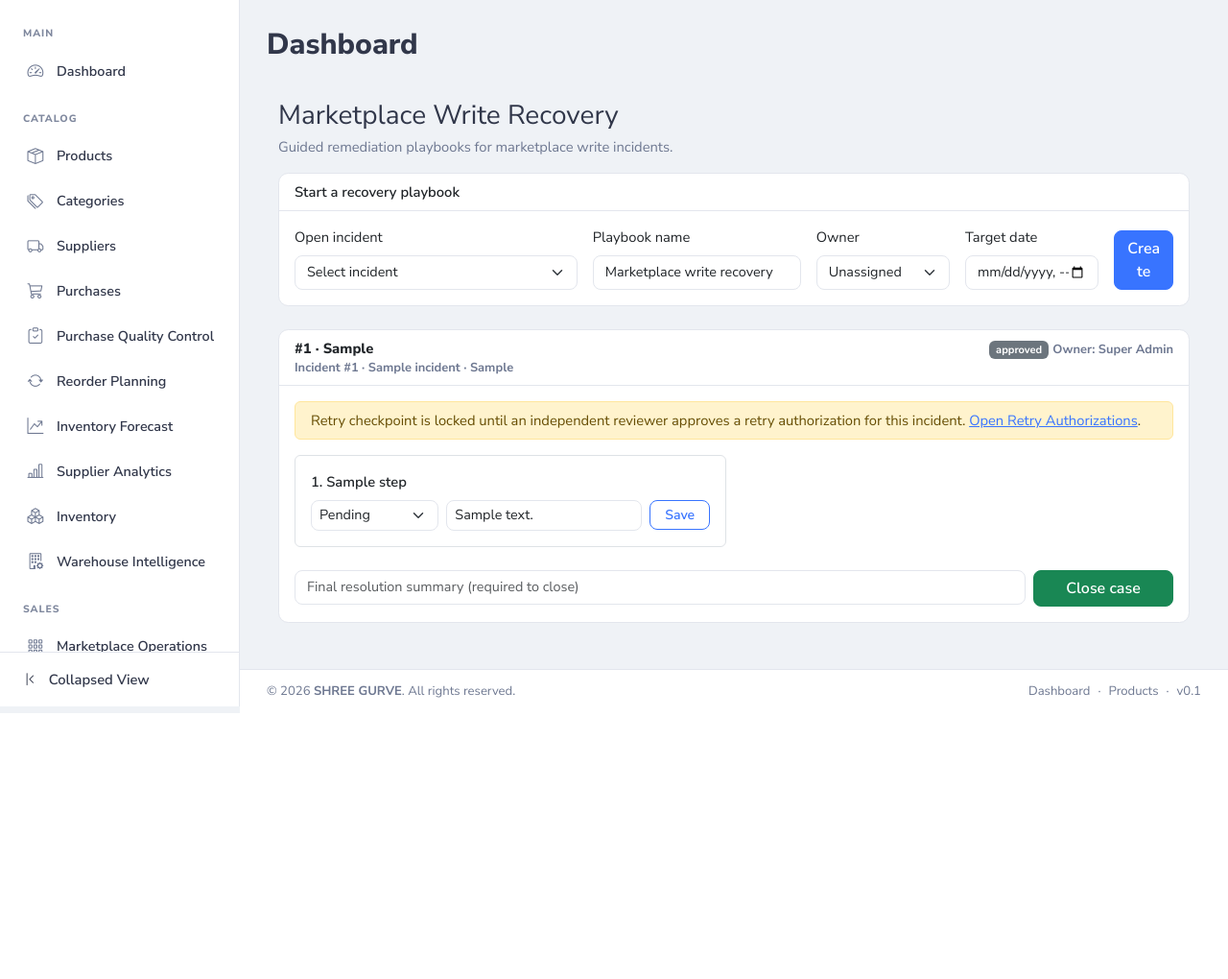
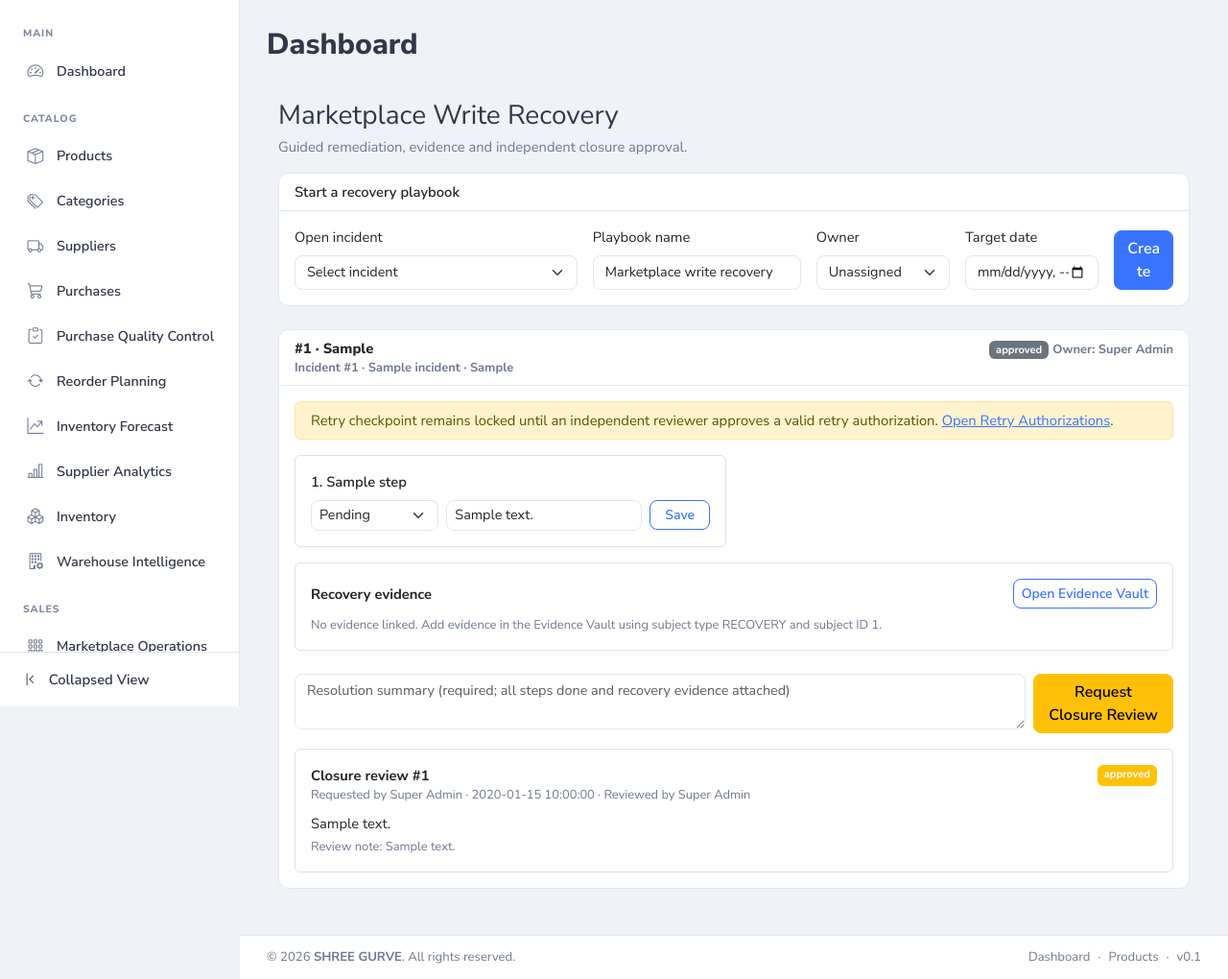
Before and after one commit to ShreeGurve/e-commerce-seller-automation, a Laravel app: page /marketplace-writes/recovery in a window 1280 px wide. Shown: the part 64-1084 px from the top of the page at 96% size. Before the commit the page ends 807 px from the top, so only its background shows below. Run offline with Laravel 12, Linux system fonts and the light colour scheme; a user stored in the database is signed in; data comes from the database, SQL or seed files in the repository; tables that the repository leaves empty hold one stand-in row (values such as "Sample post").

Commit message:
Marketplace Write Governance Audit Trail & Compliance Reporting

```diff
--- a/app/Http/Controllers/MarketplaceWriteRecoveryController.php
+++ b/app/Http/Controllers/MarketplaceWriteRecoveryController.php
@@ -10,11 +10,20 @@ class MarketplaceWriteRecoveryController extends Controller
 {
     public function index(Request $request, MarketplaceWriteRecoveryService $service)
     {
+        $businessId = (int) $request->user()->business_id;
         $data = $service->dashboard($request->user());
         $data['steps'] = DB::table('marketplace_write_recovery_steps as s')
             ->join('marketplace_write_recovery_cases as c', 'c.id', '=', 's.recovery_case_id')
-            ->where('c.business_id', (int) $request->user()->business_id)
+            ->where('c.business_id', $businessId)
             ->select('s.*')->orderBy('s.sort_order')->get()->groupBy('recovery_case_id');
+        $data['evidence'] = DB::table('marketplace_write_evidence')->where('business_id', $businessId)
+            ->where('subject_type', 'RECOVERY')->orderByDesc('created_at')->get()->groupBy('subject_id');
+        $data['closureReviews'] = DB::table('marketplace_write_recovery_closure_reviews as r')
+            ->leftJoin('users as requester', 'requester.id', '=', 'r.requested_by')
+            ->leftJoin('users as reviewer', 'reviewer.id', '=', 'r.reviewed_by')
+            ->where('r.business_id', $businessId)
+            ->select('r.*', 'requester.name as requester_name', 'reviewer.name as reviewer_name')
+            ->orderByDesc('r.created_at')->get()->groupBy('recovery_case_id');
 
         return view('marketplaces.write-recovery', $data);
     }
@@ -33,10 +42,8 @@ class MarketplaceWriteRecoveryController extends Controller
         return back()->with('success', 'Recovery step updated.');
     }
 
-    public function close(Request $request, int $case, MarketplaceWriteRecoveryService $service)
+    public function close(Request $request, int $case)
     {
-        $service->close($request->user(), $case, $request->all());
-
-        return back()->with('success', 'Recovery case closed.');
+        return back()->withErrors(['case' => 'Direct closure is disabled. Submit a closure request for independent review.']);
     }
 }
--- a/resources/views/marketplaces/write-recovery.blade.php
+++ b/resources/views/marketplaces/write-recovery.blade.php
@@ -2,7 +2,7 @@
 @section('content')
 <div class="container-fluid py-3">
     <div class="d-flex justify-content-between align-items-center mb-3">
-        <div><h3 class="mb-1">Marketplace Write Recovery</h3><p class="text-muted mb-0">Guided remediation playbooks for marketplace write incidents.</p></div>
+        <div><h3 class="mb-1">Marketplace Write Recovery</h3><p class="text-muted mb-0">Guided remediation, evidence and independent closure approval.</p></div>
     </div>
     @if(session('success'))<div class="alert alert-success">{{ session('success') }}</div>@endif
     @if($errors->any())<div class="alert alert-danger"><ul class="mb-0">@foreach($errors->all() as $error)<li>{{ $error }}</li>@endforeach</ul></div>@endif
@@ -20,18 +20,48 @@
         <div class="card-body">
         @php($retryAuthorization = $retryAuthorizations[$case->incident_id] ?? null)
         @if($retryAuthorization)
-            <div class="alert alert-success py-2"><strong>Retry authorization approved</strong> · Authorization #{{ $retryAuthorization->id }} · Original attempt #{{ $retryAuthorization->attempt_id }} remains eligible. Create a fresh preview through the normal Marketplace Write Execution workflow; this recovery screen never submits a marketplace change.</div>
+            <div class="alert alert-success py-2"><strong>Retry authorization approved</strong> · Authorization #{{ $retryAuthorization->id }}. Create a fresh preview through the normal Marketplace Write Execution workflow; this recovery screen never submits a marketplace change.</div>
         @else
-            <div class="alert alert-warning py-2">Retry checkpoint is locked until an independent reviewer approves a retry authorization for this incident. <a href="{{ url('/marketplace-writes/retry-authorizations') }}">Open Retry Authorizations</a>.</div>
+            <div class="alert alert-warning py-2">Retry checkpoint remains locked until an independent reviewer approves a valid retry authorization. <a href="{{ url('/marketplace-writes/retry-authorizations') }}">Open Retry Authorizations</a>.</div>
         @endif
         <div class="row g-3">@foreach(($steps[$case->id] ?? collect()) as $step)
             <div class="col-lg-6"><form method="POST" action="{{ route('marketplaces.writes.recovery.steps.update', [$case->id, $step->id]) }}" class="border rounded p-3 h-100">@csrf @method('PATCH')
                 <div class="fw-semibold mb-2">{{ $step->sort_order }}. {{ $step->step_title }}</div>
-                @if((int) $step->sort_order === 5)<div class="small text-muted mb-2">This step can only be completed after Package 33 authorization is independently approved. Approval does not submit or retry the marketplace request.</div>@endif
+                @if((int) $step->sort_order === 5)<div class="small text-muted mb-2">Requires Package 33 authorization approval. No automatic retry is performed.</div>@endif
                 <div class="row g-2"><div class="col-sm-4"><select name="status" class="form-select form-select-sm"><option value="PENDING" @selected($step->status==='PENDING')>Pending</option><option value="DONE" @selected($step->status==='DONE')>Done</option><option value="BLOCKED" @selected($step->status==='BLOCKED')>Blocked</option></select></div><div class="col-sm-6"><input name="step_notes" class="form-control form-control-sm" placeholder="Notes / evidence reference" value="{{ $step->step_notes }}"></div><div class="col-sm-2"><button class="btn btn-sm btn-outline-primary w-100">Save</button></div></div>
             </form></div>
         @endforeach</div>
-        @if($case->status !== 'CLOSED')<form method="POST" action="{{ route('marketplaces.writes.recovery.close', $case->id) }}" class="row g-2 mt-3">@csrf @method('PATCH')<div class="col-md-10"><input name="resolution_summary" class="form-control" placeholder="Final resolution summary (required to close)"></div><div class="col-md-2"><button class="btn btn-success w-100">Close case</button></div></form>@else<div class="alert alert-light mt-3 mb-0">{{ $case->resolution_summary }}</div>@endif
+        <div class="mt-3 border rounded p-3">
+            <div class="d-flex justify-content-between align-items-center"><strong>Recovery evidence</strong><a class="btn btn-sm btn-outline-primary" href="{{ url('/marketplace-writes/evidence') }}">Open Evidence Vault</a></div>
+            @forelse(($evidence[$case->id] ?? collect()) as $item)
+                <div class="small mt-2">{{ $item->title }} <span class="text-muted">· {{ $item->evidence_type }} · {{ $item->reference_code ?: 'No reference code' }}</span></div>
+            @empty
+                <div class="small text-muted mt-2">No evidence linked. Add evidence in the Evidence Vault using subject type RECOVERY and subject ID {{ $case->id }}.</div>
+            @endforelse
+        </div>
+        @if($case->status !== 'CLOSED')
+            <form method="POST" action="{{ route('marketplaces.writes.recovery.closure.request', $case->id) }}" class="row g-2 mt-3">@csrf
+                <div class="col-md-10"><textarea name="resolution_summary" class="form-control" rows="2" placeholder="Resolution summary (required; all steps done and recovery evidence attached)" required></textarea></div>
+                <div class="col-md-2"><button class="btn btn-warning w-100">Request Closure Review</button></div>
+            </form>
+        @else
+            <div class="alert alert-success mt-3 mb-0">Closed after independent approval. {{ $case->resolution_summary }}</div>
+        @endif
+        @foreach(($closureReviews[$case->id] ?? collect()) as $review)
+            <div class="border rounded p-3 mt-3">
+                <div class="d-flex justify-content-between"><strong>Closure review #{{ $review->id }}</strong><span class="badge bg-{{ $review->status === 'APPROVED' ? 'success' : ($review->status === 'REJECTED' ? 'danger' : 'warning') }}">{{ $review->status }}</span></div>
+                <div class="small text-muted">Requested by {{ $review->requester_name ?? 'Unknown' }} · {{ $review->created_at }} @if($review->reviewer_name) · Reviewed by {{ $review->reviewer_name }} @endif</div>
+                <div class="mt-2">{{ $review->resolution_summary }}</div>
+                @if($review->review_note)<div class="small text-muted mt-1">Review note: {{ $review->review_note }}</div>@endif
+                @if($review->status === 'PENDING')
+                    <form method="POST" action="{{ route('marketplaces.writes.recovery.closure.review', $review->id) }}" class="row g-2 mt-2">@csrf
+                        <div class="col-md-3"><select name="decision" class="form-select" required><option value="">Decision</option><option value="APPROVED">Approve & close</option><option value="REJECTED">Reject</option></select></div>
+                        <div class="col-md-7"><input name="review_note" class="form-control" placeholder="Review note (required for rejection)"></div>
+                        <div class="col-md-2"><button class="btn btn-outline-success w-100">Submit Review</button></div>
+                    </form>
+                @endif
+            </div>
+        @endforeach
         </div></div>
     @empty <div class="alert alert-info">No recovery cases yet. Create one from an open incident.</div> @endforelse
 </div>
```
Also changed, not shown: app/Http/Controllers/MarketplaceWriteAuditController.php (+4 -3 lines), app/Http/Controllers/MarketplaceWriteRecoveryClosureController.php (added, +28 -0 lines), app/Services/MarketplaceWriteAuditService.php (+9 -1 lines), app/Services/MarketplaceWriteRecoveryClosureService.php (added, +108 -0 lines), resources/views/marketplaces/write-audit.blade.php (+11 -1 lines), database/migrations/2026_11_21_000006_create_marketplace_write_recovery_closure_reviews.php (added).
